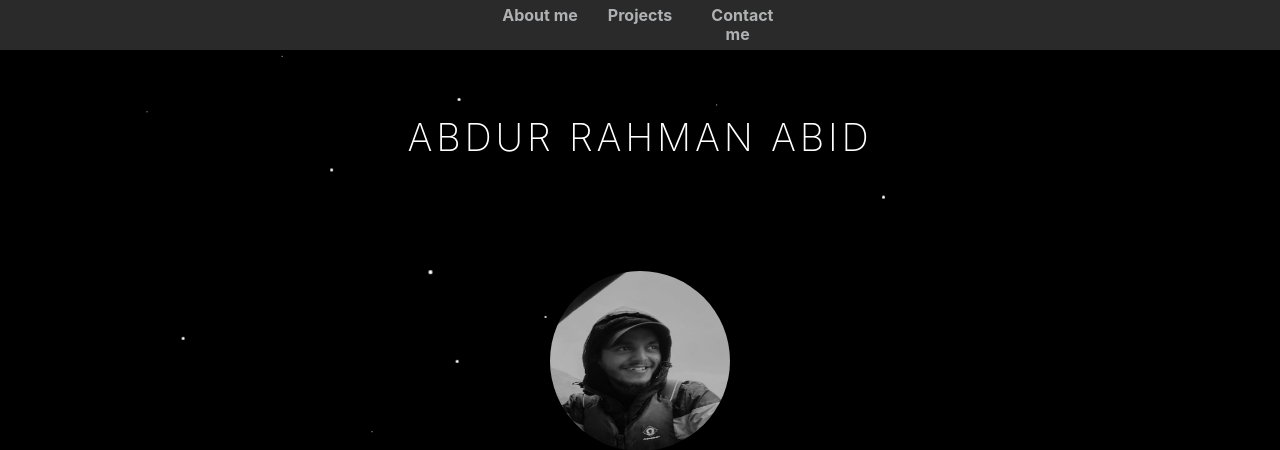
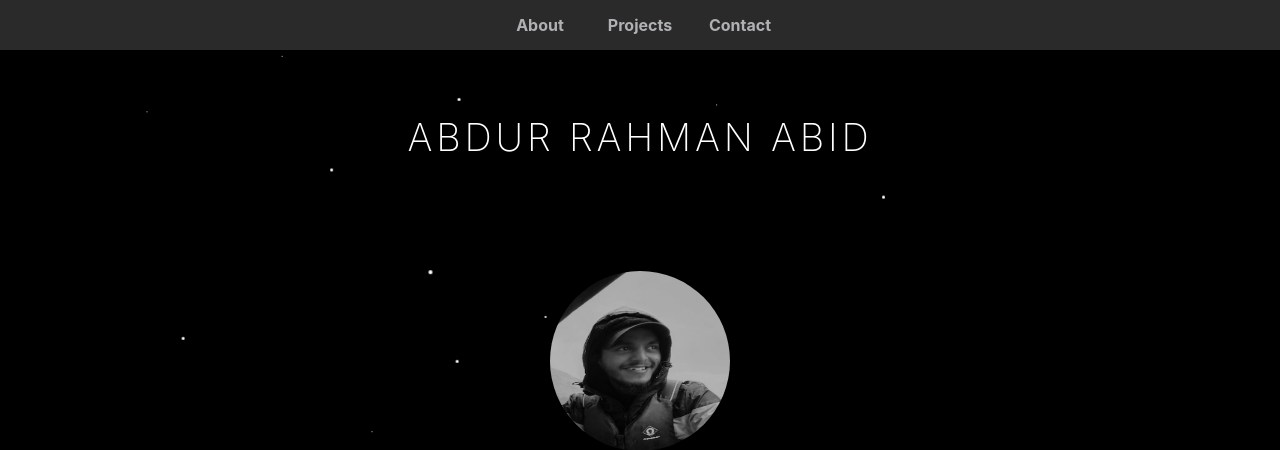
Before and after one commit to Abid-dev/portfolio, a PHP site: page / in a window 1280 px wide. Shown: the top 450 px of the page. Run offline with PHP 8.4, Linux system fonts and the light colour scheme; some libraries are stand-ins or nearby versions.

Commit message:
make the nav bar navs not wrap in text #13

```diff
--- a/index.php
+++ b/index.php
@@ -25,13 +25,13 @@
     <div class="pageWrapper">
         <header class="navigation  align-center">
                 <div class="navigation__button ">
-                    <a href="#aboutMe" class="navigation__link  aboutMe">About me</a>
+                    <a href="#aboutMe" class="navigation__link  aboutMe">About</a>
                 </div>
                 <div class="navigation__button">
                     <a href="#projects" class="navigation__link projects">Projects</a>
                 </div>
                 <div class="navigation__button">
-                    <a href="#contact" class="navigation__link follow">Contact me</a>
+                    <a href="#contact" class="navigation__link follow">Contact</a>
                 </div>
         </header>
         <!-- <main> -->
```
